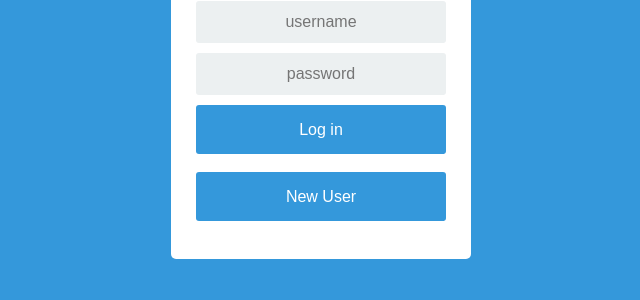
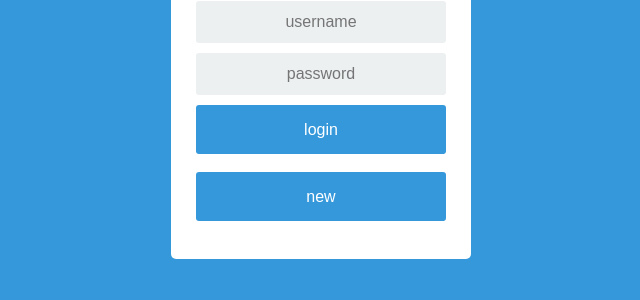
Before and after one commit to goodei/our_projects, a Flask app: page / in a window 1280 px wide. Shown: the part 177-477 px from the top of the page, without its empty margins (319-959 px from the left). Run offline with Flask 2, Linux system fonts and the light colour scheme.

Commit message:
Добавили авторизацию нового пользователя

```diff
--- a/server.py
+++ b/server.py
@@ -5,9 +5,9 @@ from sqlalchemy import create_engine
 from sqlalchemy.orm import sessionmaker
 
 from db_Users import db_session, User, Urls
-from query_db import crypto, check_password, query_password
+from query_db import crypto, check_password, query_password, create_log, check_mail
 from add_and_sort import get_from_r
-#import rsa
+import rsa
 
 engine = create_engine('sqlite:///rss.sqlite')
 
@@ -42,23 +42,42 @@ def home():
 @my_flask_app.route('/login', methods=['POST'])
 def login():
     u = User
-    e_mail = str(request.form['username'])
-    passwd = str(request.form['password'])
-    password_b =  str.encode(passwd)
-    users_mail = u.query.all()
-    keys = crypto(users_mail)
-    priv = keys[0]               # собственно полученный приватный ключ для шифрования
-    pubkey = keys[1]
-    qry_login = u.query.filter(User.log_email == e_mail).first()
-    if qry_login is None:
-        flash('No such user or invalid password')
+    print(request.form)
+    if request.form['submit-btn'] == 'login':
+        e_mail = str(request.form['username'])
+        passwd = str(request.form['password'])
+        password_b =  str.encode(passwd)
+        users_mail = u.query.all()
+        keys = crypto(users_mail)
+        priv = keys[0]               # собственно полученный приватный ключ для шифрования
+        pubkey = keys[1]
+        qry_login = u.query.filter(User.log_email == e_mail).first()
+        print('user', qry_login)
+        if qry_login is None:
+            flash('No such user or invalid password')
+        else:
+            if query_password(password_b, e_mail, priv) == True:
+                session['logged_in'] = True
+                session['e_mail'] = e_mail
+            else:
+                flash('Invalid password')
     else:
+        e_mail = str(request.form['username'])
+        passwd = str(request.form['password'])
+        password_b =  str.encode(passwd)
+        users_mail = u.query.all()
+        keys = crypto(users_mail)
+        priv = keys[0]               # собственно полученный приватный ключ для шифрования
+        pubkey = keys[1]
+        password_crypto = rsa.encrypt(password_b, pubkey)
+        create_log(e_mail, password_crypto)
         if query_password(password_b, e_mail, priv) == True:
             session['logged_in'] = True
             session['e_mail'] = e_mail
-            return home()
         else:
-            return home() # вывести кнопку регистрации
+            flash('No such user or invalid password')
+
+    return home() # вывести кнопку регистрации
 
 
 
--- a/templates/login.html
+++ b/templates/login.html
@@ -30,9 +30,9 @@
                         {% endfor %}
                     {% endif %}
                 {% endwith %}
-                <input type="submit" value="Log in" class="btn btn-primary btn-large btn-block">
+                <input type="submit" name="submit-btn" value="login" class="btn btn-primary btn-large btn-block">
                 <br>
-                <input value="New User" class="btn btn-primary btn-large btn-block">
+                <input type="submit" name="submit-btn" value="new"  class="btn btn-primary btn-large btn-block">
                 <br>
             </div>
         </div>
```
